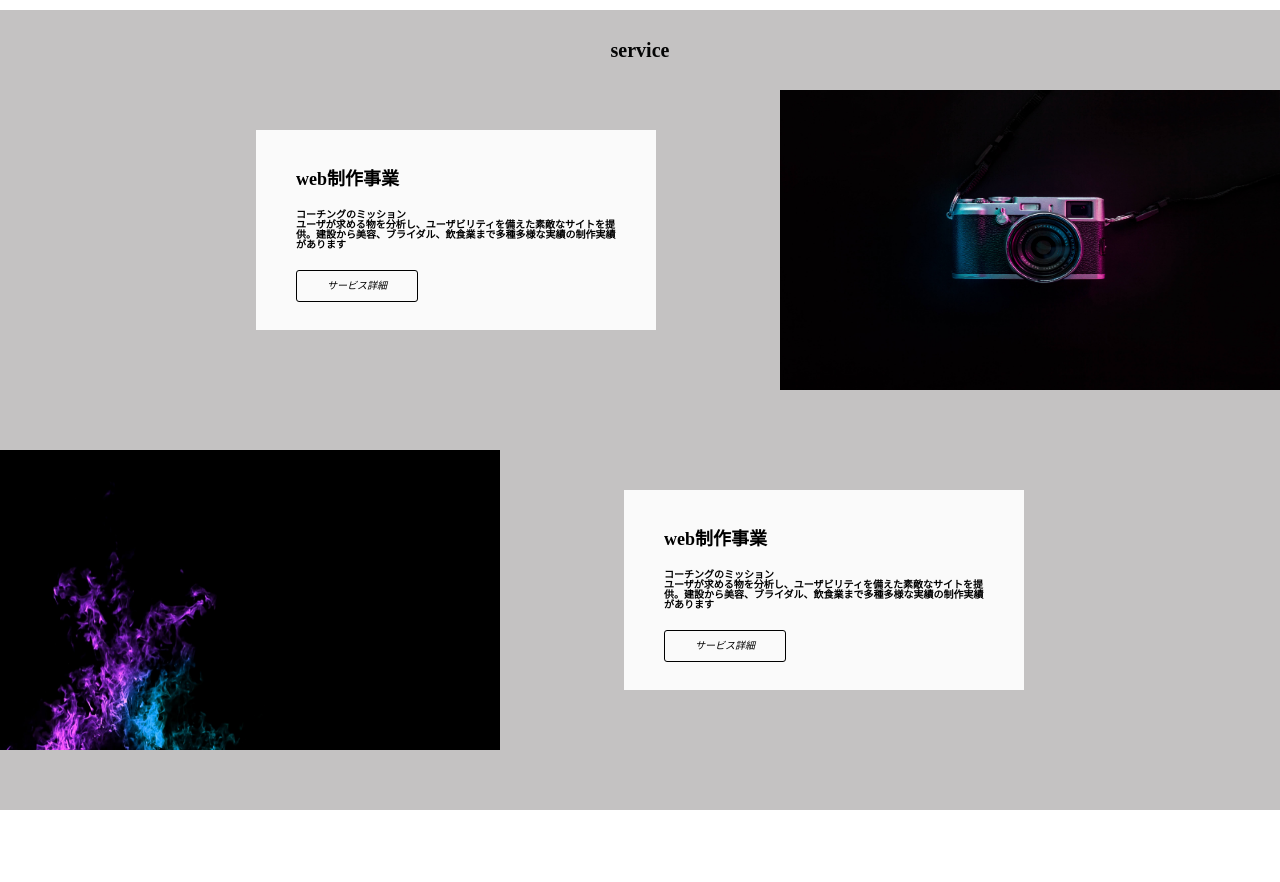
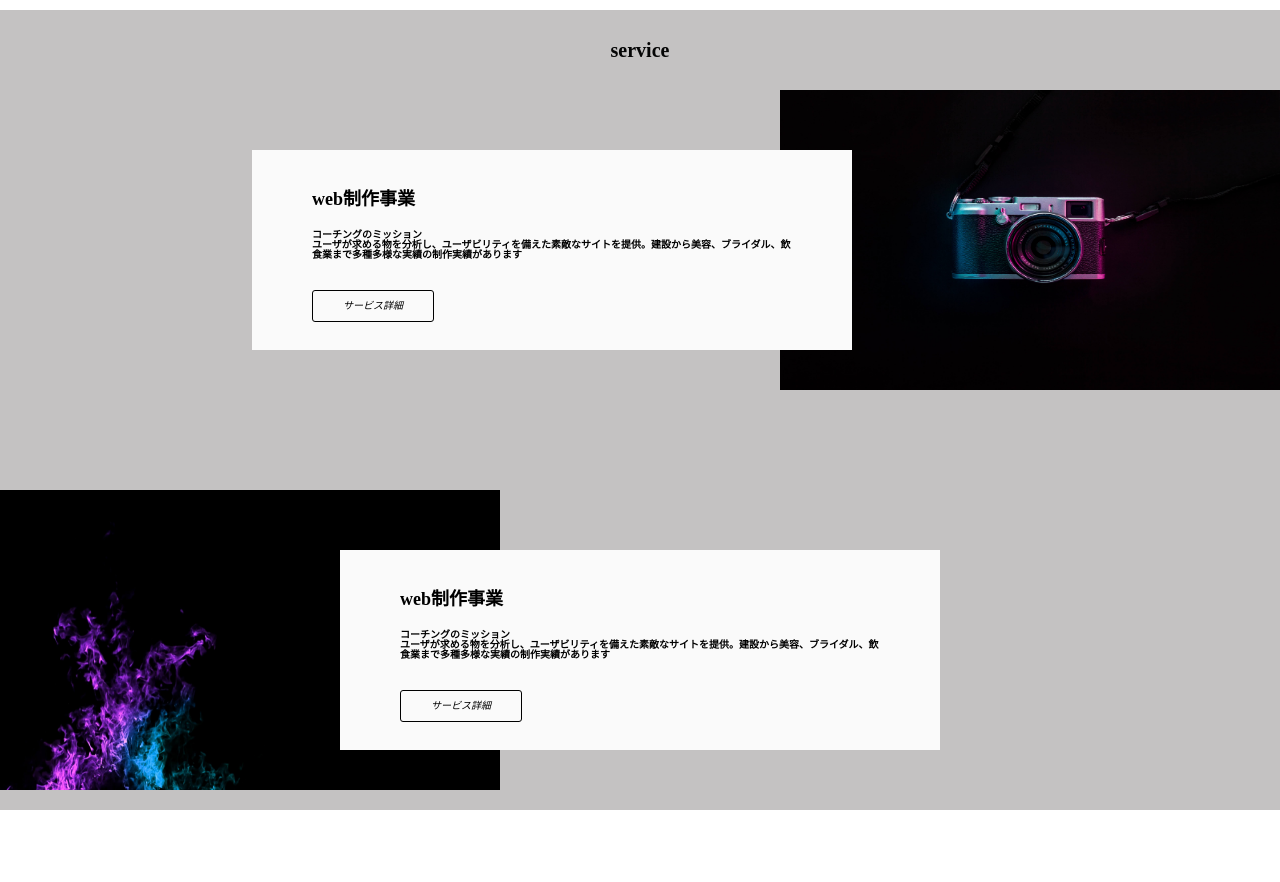
Before and after one commit to Keiko-lab/coachtech, a plain HTML site: page index.html in a window 1280 px wide. Shown: the part 820-1702 px from the top of the page. Drawn offline with Linux system fonts and the light colour scheme.

Commit message:
seventh-commit

```diff
--- a/CSS/style.css
+++ b/CSS/style.css
@@ -296,26 +296,28 @@ input, select {
 
 .service-img2 {
   position:  absolute;
-  top: 55%;
+  top: 60%;
   left: 0;
 }
 
 .sb1 {
   position:  absolute;
-  top: 15%;
-  left: 20%;
-  width: 400px;
+  top: 30%;
+  right: 10%;
+  width: 600px;
   height: 200px;
   background: rgb(250, 250, 250) no-repeat;
+  transform: translate(-50%, -50%); /* 基準位置を左上から真ん中にする */
 }
 
 .sb2 {
   position:  absolute;
-  top: 60%;
-  right: 20%;
-  width: 400px;
+  top: 80%;
+  left: 50%;
+  width: 600px;
   height: 200px;
   background: rgb(250, 250, 250) no-repeat;
+  transform: translate(-50%, -50%); /* 基準位置を左上から真ん中にする */
 }
 
 .sb1 h1 {
```
